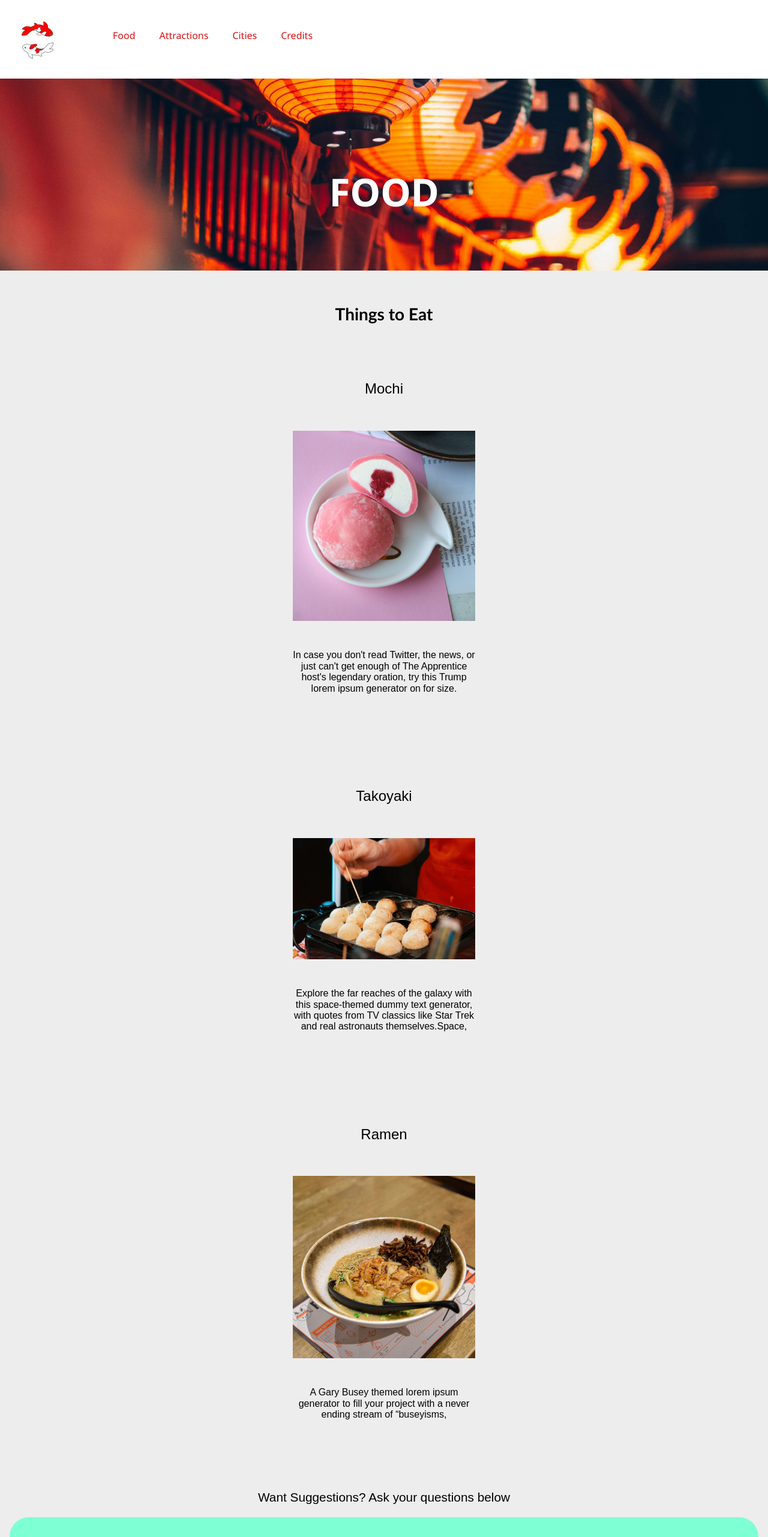
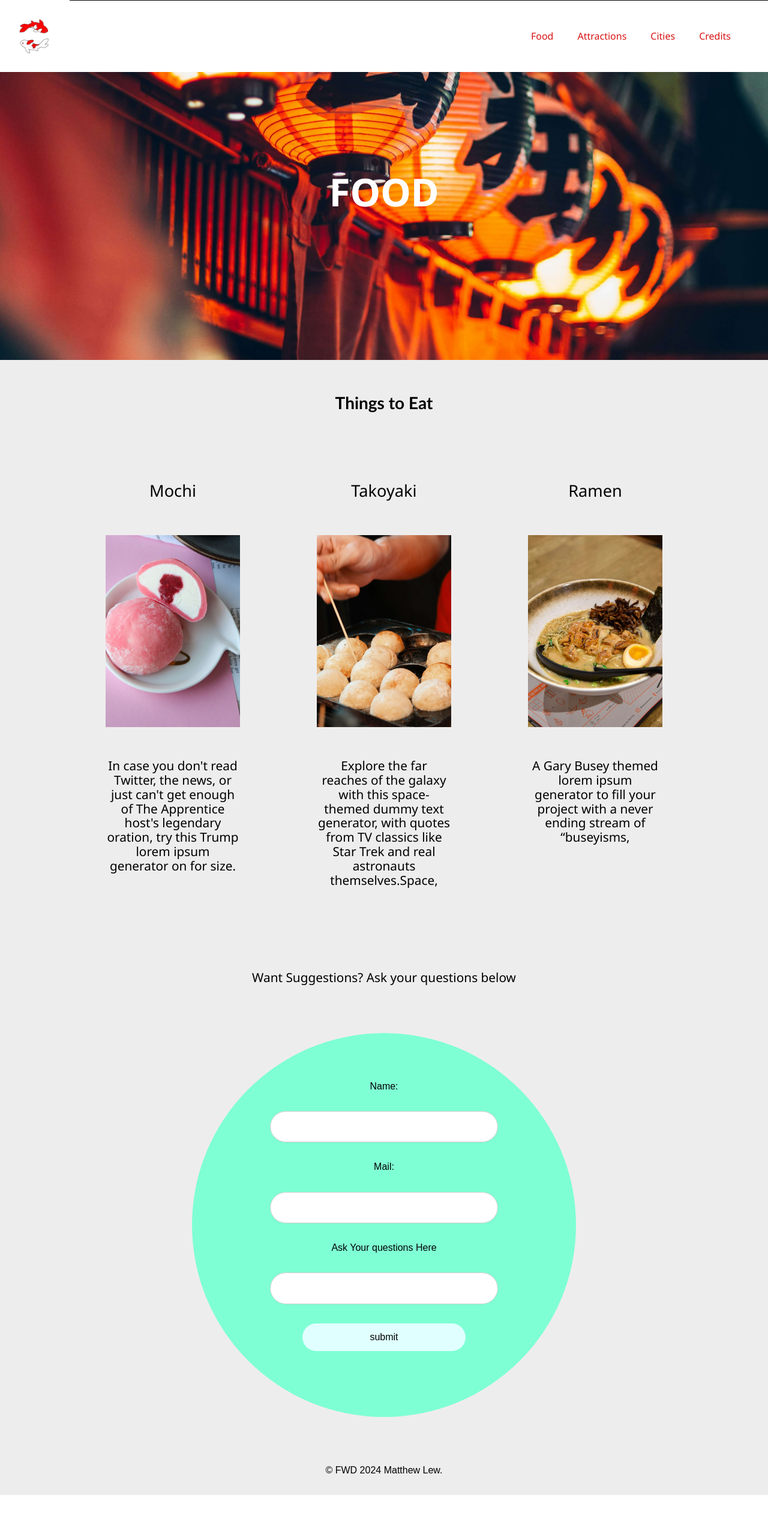
Before and after one commit to mlew02/Country-Website, a plain HTML site: page food.html in a window 1280 px wide. Shown: the top 2562 px of the page at 60% size. After the commit the page ends 2492 px from the top, so only its background shows below. Drawn offline with Linux system fonts and the light colour scheme.

Commit message:
workings on day03

```diff
--- a/food.html
+++ b/food.html
@@ -17,7 +17,13 @@
     <meta name="theme-color" content="#ffffff">
     <link rel="preconnect" href="https://fonts.googleapis.com">
     <link rel="preconnect" href="https://fonts.gstatic.com" crossorigin>
-    <link href="https://fonts.googleapis.com/css2?family=Noto+Sans:ital,wght@0,100..900;1,100..900&display=swap"
+    <link
+        href="https://fonts.googleapis.com/css2?family=Merriweather:ital,wght@0,300;0,400;0,700;0,900;1,300;1,400;1,700;1,900&family=Noto+Sans:ital,wght@0,100..900;1,100..900&display=swap"
+        rel="stylesheet">
+    <link rel="preconnect" href="https://fonts.googleapis.com">
+    <link rel="preconnect" href="https://fonts.gstatic.com" crossorigin>
+    <link
+        href="https://fonts.googleapis.com/css2?family=Kanit:ital,wght@0,100;0,200;0,300;0,400;0,500;0,600;0,700;0,800;0,900;1,100;1,200;1,300;1,400;1,500;1,600;1,700;1,800;1,900&family=Merriweather:ital,wght@0,300;0,400;0,700;0,900;1,300;1,400;1,700;1,900&family=Noto+Sans:ital,wght@0,100..900;1,100..900&display=swap"
         rel="stylesheet">
 
 </head>
@@ -53,8 +59,9 @@
     </div>
 
     <main class="site-main">
-        <section class="another-layout">
         <h2>Things to Eat</h2>
+        <section class="introto">
+
             <article class="box">
                 <p class="ontop">Mochi</p>
                 <img src="images/mochi2.jpg" alt="mochi">
@@ -79,6 +86,8 @@
                 <p>A Gary Busey themed lorem ipsum generator to fill your project with a never ending stream of
                     “buseyisms,</p>
             </article>
+
+        </section>
         <p class="form-p">Want Suggestions? Ask your questions below</p>
         <section class="form-id">
         <form method="post">
@@ -92,27 +101,12 @@
 
         </form>
         </section>
-
-    </main>
-
-
-
-
-
-
-
-
-
-
-
-
-
-
         <footer class="site-footer">
             <p>&copy; FWD 2024 Matthew Lew.</p>
         </footer>
+    </main>
+    </div>
 
-    </div>
 
 </body>
 
--- a/styles/country.css
+++ b/styles/country.css
@@ -34,9 +34,8 @@ h6 {
 
 }
 
-.Iconandnavs img {
-    margin-right: 10px;
-
+.Iconandnavs a{
+    margin: 0 auto;
 }
 
 a,
@@ -58,12 +57,22 @@ a:active {
 a:focus {
     outline: 1px dotted;
 }
+.header-menu{
+    border-top: 1px solid black;
+}
+.site-navigation{
+    position: fixed;
+    bottom: 0;
+    z-index: 100;
+    background: white;
+    width: 100%;
 
+}
 .site-navigation ul {
     list-style-type: none;
     display: flex;
-    justify-content: flex-end;
-    padding-top: 3.125rem;
+    justify-content: space-around;
+    padding: 2rem;
     margin: 0;
     font-size: 1rem;
 }
@@ -74,10 +83,11 @@ a:focus {
     font-family: "Noto Sans", sans-serif;
 }
 
-.site-navigation li {
-    padding-right: 20px;
+
+.header-menu ul{
+justify-content: space-around;
+padding: 2rem;
 }
-
 /* video and pictures with heading 1 */
 
 #intro h1 {
@@ -106,6 +116,7 @@ a:focus {
     object-fit: cover;
     height: 20rem;
     width: 100%;
+
 }
 
 /* body */
@@ -116,34 +127,37 @@ h2 {
 
 .site-main {
     padding-top: 2rem;
+    padding-left: 2rem;
+    padding-right: 2rem;
 }
 
 .box {
 
     max-width: 25rem;
-    margin-left: auto;
-    margin-right: auto;
-
 
     color: black;
     text-align: center;
     font-size: 1.5rem;
     padding: 1rem 3rem;
-    margin-bottom: 20px;
+
+    margin: 0;
+
 
 }
 
 .box p {
     text-align: center;
     padding-bottom: 2rem;
+    font-family: "Noto Sans", sans-serif;
 }
 
 article img {
     display: block;
     max-width: 100%;
-    height: auto;
+    height: 20rem;
     object-fit: cover;
     margin: 0 auto;
+    object-position: center center;
 }
 
 p {
@@ -162,6 +176,9 @@ p {
     font-family: "Merriweather", serif;
     font-size: 1.5rem;
 }
+.resize{
+    width: 21.7rem;
+}
 /* footer */
 .site-footer{
     background-color: #EEEDED;
@@ -169,14 +186,20 @@ p {
     text-align: center;
     margin-top: 0;
     padding-top: 0;
+    margin: 0;
 }
+.site-footer p {
+    margin: 0;
+    padding-bottom: 6rem;
 
+}
 /* credits */
 
 .table-style{
     padding-top: 4rem;
     margin: auto;
-    border-spacing: 1rem 1rem;
+
+    border-collapse: collapse;
 
 }
 tr{
@@ -186,7 +209,7 @@ tr{
 td{
     text-align: center;
     border: 1px solid #D71313;
-    padding: 4rem;
+    padding: 2rem;
 
 }
 
@@ -239,12 +262,19 @@ input[type=submit] {
         margin: 0 auto;
         height: 40rem;
     }
+    #intro img {
+
+        height: 30rem;
+
+
+    }
 
     #intro h1 {
         position: absolute;
         top: 40%;
         font-size: 4rem;
     }
+
     .introto{
         display: grid;
         grid-template-columns: 20rem 20rem 20rem;
@@ -253,8 +283,40 @@ input[type=submit] {
         justify-content: center;
         padding: 1rem 0;
     }
+   article img{
+    width: 100%;
+   }
+   article p {
+    font-size: 1.3rem;
+    font-family: "Noto Sans", sans-serif;
+   }
+   .ontop{
+    font-size: 1.7rem;
+    font-family: "Kanit", sans-serif;
+   }
+   .site-navigation{
+    position: relative;
+   }
+    .site-navigation ul {
+        list-style-type: none;
+        display: flex;
+        justify-content: flex-end;
+        padding-top: 3.125rem;
+        margin: 0;
+        font-size: 1rem;
+    }
+
+    .site-navigation a {
+        padding: 10px;
+        border-radius: 6px;
+        font-family: "Noto Sans", sans-serif;
+    }
+
+    .site-navigation li {
+        padding-right: 20px;
+    }
     .resize{
-        width: 40rem;
+        width: 60rem;
     }
     .anotherlayout h2{
         text-align: center;
@@ -264,5 +326,54 @@ input[type=submit] {
         display: flex;
         justify-content: space-between;
     }
+    input[type=text], select{
+    width: 70%;
+    padding: 1rem;
+      margin-bottom: 1rem;
+      display: block;
+      border: 1px solid #ccc;
+      border-radius: 2rem;
+      box-sizing: border-box;
+      margin: 2rem auto;
+
+    }
+
+    input[type=submit] {
+        width: 50%;
+        background-color: lightcyan;
+        color: black;
+        margin: .5rem 0;
+        border: none;
+        display: block;
+        margin: 1rem auto;
+        border-radius: 2rem;
+
+
+      }
+    .form-p{
+        text-align: center;
+        font-size: 1.3rem;
+        margin-bottom: 1rem;
+        font-family: "Noto Sans", sans-serif;
+
+    }
+
+    .form-id {
+        border-radius: 50%;
+        width: 40rem;
+        height: 40rem;
+        padding: 3rem  ;
+        margin: 5rem auto;
+        background-color: aquamarine;
 
 }
+
+    .form-id form{
+        text-align: center;
+        margin-top: 2rem;
+    }
+   .site-footer p {
+    padding: 0;
+    padding-bottom: 2rem;
+   }
+}
```
Also changed, not shown: attractions.html (+10 -0 lines), cities.html (+10 -0 lines), index.html (+7 -2 lines), country web logo.svg (deleted), images/cherry.jpg (deleted), images/mochi.jpg (deleted), 4 other files. Lines whose indentation alone changed are shown as unchanged.
